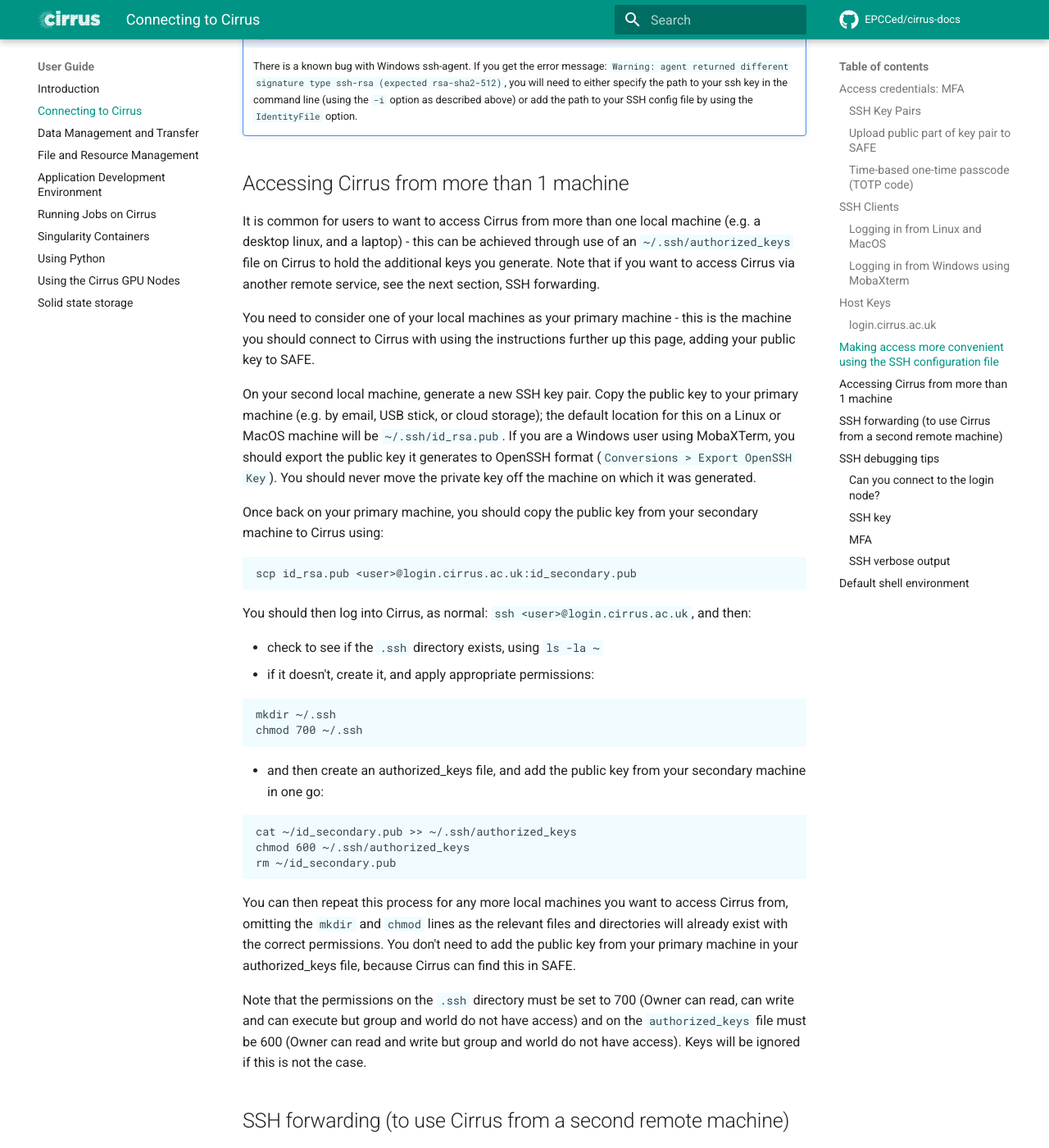
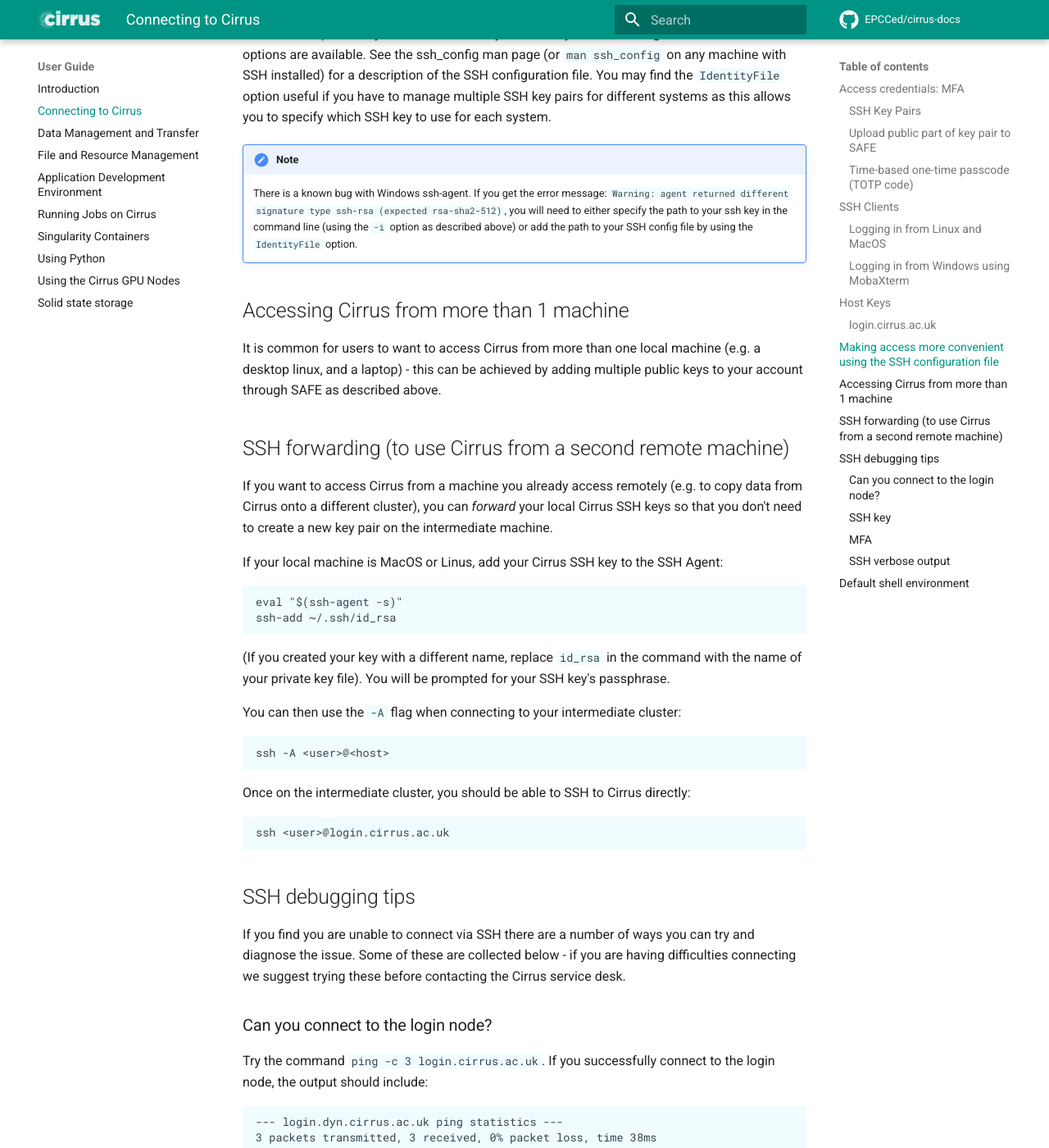
Before and after one commit to EPCCed/cirrus-docs, an MkDocs documentation site: the page built from docs/user-guide/connecting.md, in a window 1280 px wide and 1400 px high, scrolled down 5032 px. Shown: the whole window at 82% size. Built offline with MkDocs 1.6.1 and Material for MkDocs 9.7.7, drawn with Linux system fonts in a browser that asks for light colours; comment, search, counter and statistics services are not loaded; some of the changed text lies outside the part shown.

Commit message:
FIxes incorrect docs on multiple SSH keys

```diff
--- a/docs/user-guide/connecting.md
+++ b/docs/user-guide/connecting.md
@@ -77,6 +77,11 @@
 
 Once you have done this, your SSH key will be added to your Cirrus
 account.
+
+!!!tip
+   You can upload multiple public keys to SAFE to associate with your login account. This
+   can be helpful if you want to log into Cirrus from multiple machines - you can have a different
+   SSH key pair on each machine.
 
 ### Time-based one-time passcode (TOTP code)
 
@@ -257,59 +262,8 @@
 
 It is common for users to want to access Cirrus from more than one local
 machine (e.g. a desktop linux, and a laptop) - this can be achieved
-through use of an `~/.ssh/authorized_keys` file on Cirrus to hold the
-additional keys you generate. Note that if you want to access Cirrus via
-another remote service, see the next section, SSH forwarding.
-
-You need to consider one of your local machines as your primary
-machine - this is the machine you should connect to Cirrus with using
-the instructions further up this page, adding your public key to SAFE.
-
-On your second local machine, generate a new SSH key pair. Copy the
-public key to your primary machine (e.g. by email, USB stick, or cloud
-storage); the default location for this on a Linux or MacOS machine will
-be `~/.ssh/id_rsa.pub`. If you are a Windows user using MobaXTerm, you
-should export the public key it generates to OpenSSH format
-(`Conversions > Export OpenSSH Key`). You should never move the private
-key off the machine on which it was generated.
-
-Once back on your primary machine, you should copy the public key from
-your secondary machine to Cirrus using:
-
-    scp id_rsa.pub <user>@login.cirrus.ac.uk:id_secondary.pub
-
-You should then log into Cirrus, as normal:
-`ssh <user>@login.cirrus.ac.uk`, and then:
-
-- check to see if the `.ssh` directory exists, using `ls -la ~`
-- if it doesn't, create it, and apply appropriate permissions:
-
-<!-- -->
-
-    mkdir ~/.ssh
-    chmod 700 ~/.ssh
-
-- and then create an authorized_keys file, and add the public key from
-  your secondary machine in one go:
-
-<!-- -->
-
-    cat ~/id_secondary.pub >> ~/.ssh/authorized_keys
-    chmod 600 ~/.ssh/authorized_keys
-    rm ~/id_secondary.pub
-
-You can then repeat this process for any more local machines you want to
-access Cirrus from, omitting the `mkdir` and `chmod` lines as the
-relevant files and directories will already exist with the correct
-permissions. You don't need to add the public key from your primary
-machine in your <span class="title-ref">authorized_keys</span> file,
-because Cirrus can find this in SAFE.
-
-Note that the permissions on the `.ssh` directory must be set to 700
-(Owner can read, can write and can execute but group and world do not
-have access) and on the `authorized_keys` file must be 600 (Owner can
-read and write but group and world do not have access). Keys will be
-ignored if this is not the case.
+by adding multiple public keys to your account through SAFE
+as described above.
 
 ## SSH forwarding (to use Cirrus from a second remote machine)
 
```
